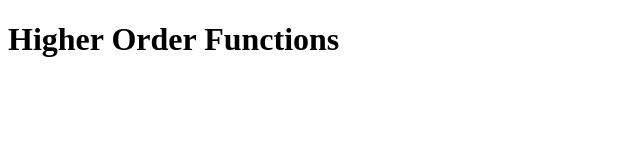
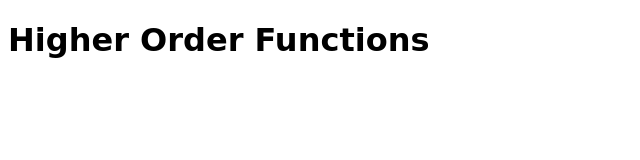
Before and after one commit to KartikY7/learning-javascript, a plain HTML site: page 33_higher-order-and-callback-functions/index.html in a window 1280 px wide. Shown: the whole page, without its empty margins (0-640 px from the left). Drawn offline with Linux system fonts and the light colour scheme.

Commit message:
Update index.html

```diff
--- a/33_higher-order-and-callback-functions/index.html
+++ b/33_higher-order-and-callback-functions/index.html
@@ -6,7 +6,7 @@
     <title>Higher Order Functions</title>
     <script src="script.js"></script>
 </head>
-<body>
+<body style="font-family: cursive;">
     <h1>Higher Order Functions</h1>
 </body>
 </html>
```
